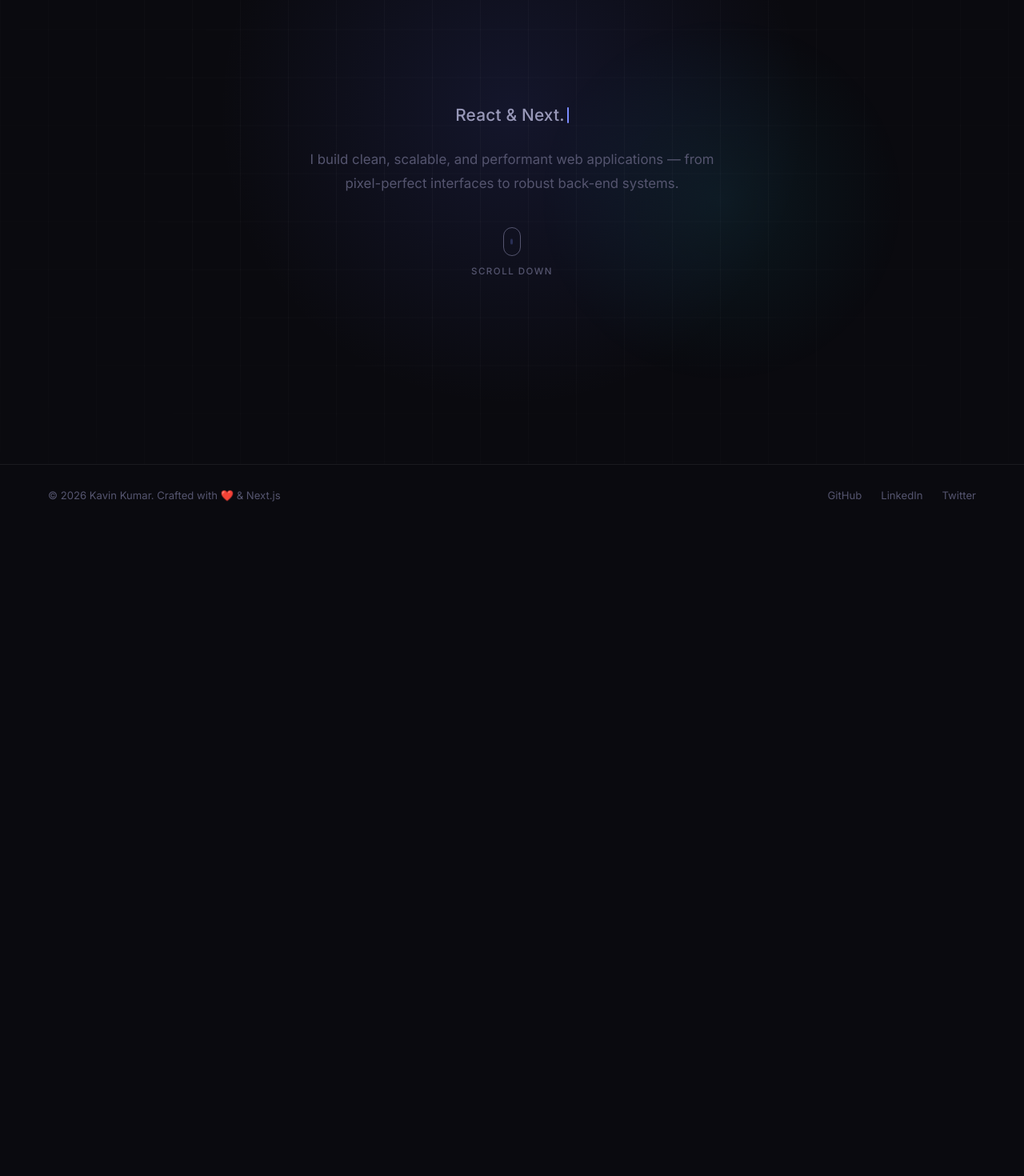
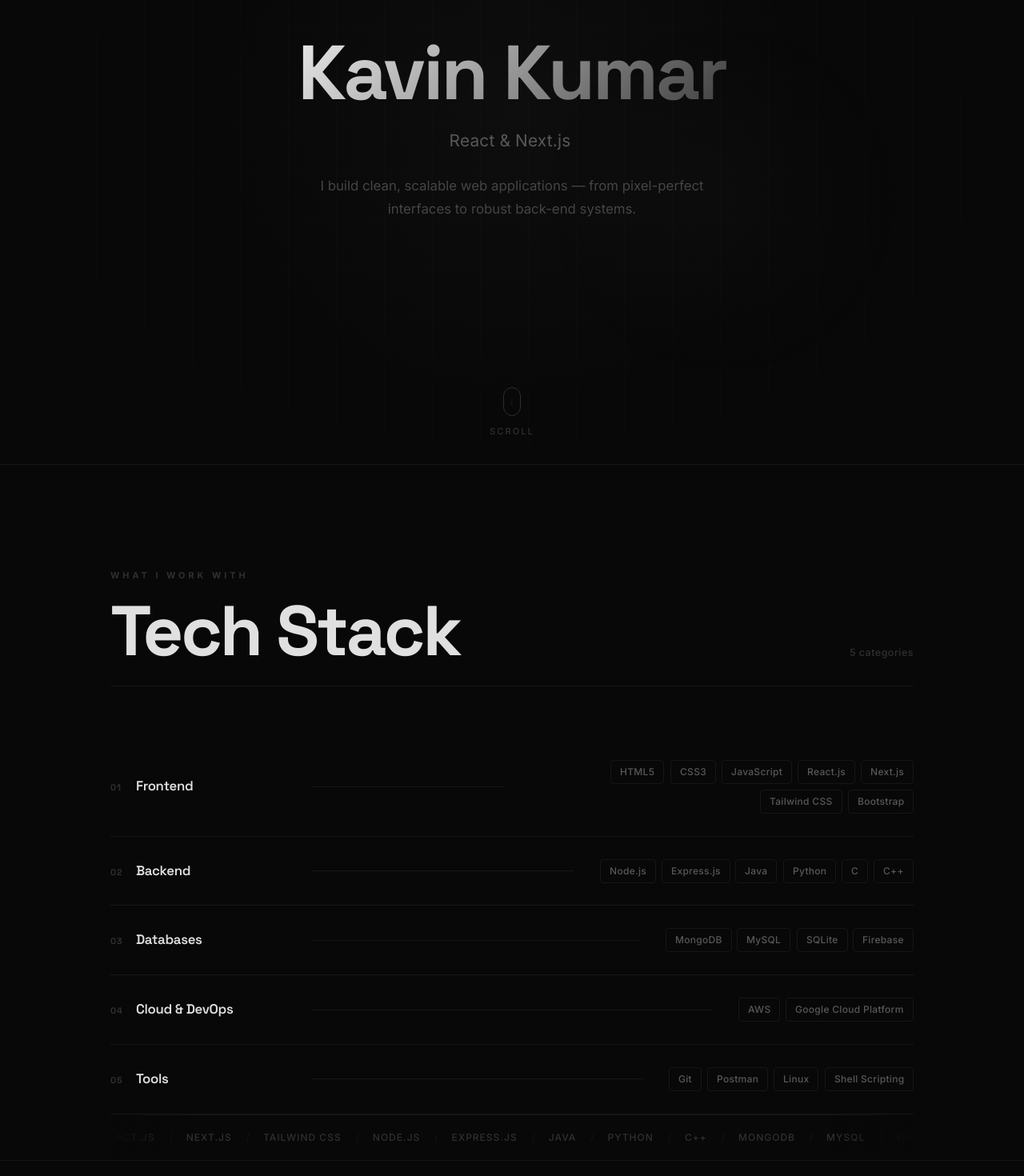
Before and after one commit to kavinkumar1603/portfolio, a Next.js app: page / in a window 1280 px wide. Shown: the part 220-1690 px from the top of the page at 80% size. Before the commit the page ends 879 px from the top, so only its background shows below. Built offline with nearby package versions, Linux system fonts and the light colour scheme.

Commit message:
feat: add TechStack component and integrate into Home page

```diff
--- a/app/components/HeroSection.tsx
+++ b/app/components/HeroSection.tsx
@@ -2,7 +2,12 @@
 
 import { useEffect, useState } from 'react';
 
-const roles = ['Full Stack Developer', 'React & Next.js Engineer', 'UI/UX Enthusiast', 'Problem Solver'];
+const roles = [
+  'Full Stack Developer',
+  'React & Next.js Engineer',
+  'UI / UX Enthusiast',
+  'Problem Solver',
+];
 
 export default function HeroSection() {
   const [roleIndex, setRoleIndex] = useState(0);
@@ -11,45 +16,38 @@ export default function HeroSection() {
 
   useEffect(() => {
     const current = roles[roleIndex];
-    let timeout: NodeJS.Timeout;
+    let t: NodeJS.Timeout;
 
     if (!deleting && displayed.length < current.length) {
-      timeout = setTimeout(() => setDisplayed(current.slice(0, displayed.length + 1)), 75);
+      t = setTimeout(() => setDisplayed(current.slice(0, displayed.length + 1)), 75);
     } else if (!deleting && displayed.length === current.length) {
-      timeout = setTimeout(() => setDeleting(true), 2200);
+      t = setTimeout(() => setDeleting(true), 2200);
     } else if (deleting && displayed.length > 0) {
-      timeout = setTimeout(() => setDisplayed(displayed.slice(0, -1)), 38);
-    } else if (deleting && displayed.length === 0) {
+      t = setTimeout(() => setDisplayed(displayed.slice(0, -1)), 38);
+    } else {
       setDeleting(false);
-      setRoleIndex((i) => (i + 1) % roles.length);
+      setRoleIndex(i => (i + 1) % roles.length);
     }
 
-    return () => clearTimeout(timeout);
+    return () => clearTimeout(t);
   }, [displayed, deleting, roleIndex]);
 
-  const scrollToEnd = () => {
-    const target = document.documentElement.scrollHeight - window.innerHeight;
-    const win = window as typeof window & { lenis?: { scrollTo: (target: number, opts?: object) => void } };
-
-    if (win.lenis) {
-      win.lenis.scrollTo(target, { offset: 0 });
-      return;
-    }
-
-    window.scrollTo({ top: target, behavior: 'smooth' });
+  const scrollDown = () => {
+    const win = window as typeof window & { lenis?: { scrollTo: (t: number) => void } };
+    const bottom = document.documentElement.scrollHeight - window.innerHeight;
+    if (win.lenis) win.lenis.scrollTo(bottom);
+    else window.scrollTo({ top: bottom, behavior: 'smooth' });
   };
 
   return (
     <section id="hero" className="hero-section">
 
-      {/* Grid lines background */}
-      <div className="hero-grid" />
+      <div className="hero-grid" aria-hidden="true" />
 
       <div className="hero-center">
-        {/* Name */}
-        <h1 className="hero-name">
-          Kavin Kumar
-        </h1>
+
+        {/* Name — static gradient, no animation */}
+        <h1 className="hero-name">Kavin Kumar</h1>
 
         {/* Typewriter role */}
         <div className="hero-role-wrap">
@@ -57,23 +55,27 @@ export default function HeroSection() {
           <span className="hero-cursor" />
         </div>
 
-        {/* Short bio */}
+        {/* Bio */}
         <p className="hero-bio">
-          I build clean, scalable, and performant web applications — from pixel-perfect interfaces
+          I build clean, scalable web applications — from pixel-perfect interfaces
           to robust back-end systems.
         </p>
 
+      </div>
 
+      {/* Scroll hint — pinned to bottom */}
+      <button
+        type="button"
+        className="scroll-hint"
+        onClick={scrollDown}
+        aria-label="Scroll down"
+      >
+        <div className="scroll-mouse">
+          <div className="scroll-wheel" />
+        </div>
+        <span>Scroll</span>
+      </button>
 
-        {/* Scroll hint */}
-        <button type="button" className="scroll-hint" onClick={scrollToEnd} aria-label="Scroll to the end of the page">
-          <div className="scroll-mouse">
-            <div className="scroll-wheel" />
-          </div>
-          <span>Scroll down</span>
-        </button>
-
-      </div>
     </section>
   );
 }
--- /dev/null
+++ b/app/components/TechStack.tsx
@@ -0,0 +1,124 @@
+'use client';
+
+import { useEffect, useRef, useState } from 'react';
+
+const stack = [
+  {
+    id: 'frontend',
+    category: 'Frontend',
+    items: ['HTML5', 'CSS3', 'JavaScript', 'React.js', 'Next.js', 'Tailwind CSS', 'Bootstrap'],
+  },
+  {
+    id: 'backend',
+    category: 'Backend',
+    items: ['Node.js', 'Express.js', 'Java', 'Python', 'C', 'C++'],
+  },
+  {
+    id: 'databases',
+    category: 'Databases',
+    items: ['MongoDB', 'MySQL', 'SQLite', 'Firebase'],
+  },
+  {
+    id: 'cloud',
+    category: 'Cloud & DevOps',
+    items: ['AWS', 'Google Cloud Platform'],
+  },
+  {
+    id: 'tools',
+    category: 'Tools',
+    items: ['Git', 'Postman', 'Linux', 'Shell Scripting'],
+  },
+];
+
+const marqueeItems = [
+  'HTML5', 'CSS3', 'JavaScript', 'React.js', 'Next.js', 'Tailwind CSS',
+  'Node.js', 'Express.js', 'Java', 'Python', 'C++', 'MongoDB',
+  'MySQL', 'Firebase', 'AWS', 'Google Cloud', 'Git', 'Postman', 'Linux',
+];
+
+export default function TechStack() {
+  const sectionRef = useRef<HTMLElement>(null);
+  const [visible, setVisible] = useState(false);
+  const [hovered, setHovered] = useState<string | null>(null);
+
+  useEffect(() => {
+    const observer = new IntersectionObserver(
+      ([entry]) => { if (entry.isIntersecting) setVisible(true); },
+      { threshold: 0.05 }
+    );
+    if (sectionRef.current) observer.observe(sectionRef.current);
+    return () => observer.disconnect();
+  }, []);
+
+  return (
+    <section id="stack" className="ts-section" ref={sectionRef}>
+      <div className="ts-inner">
+
+        {/* ── Top row: label + big title ── */}
+        <div className={`ts-top ${visible ? 'ts-visible' : ''}`}>
+          <span className="ts-super">What I work with</span>
+          <div className="ts-heading-row">
+            <h2 className="ts-heading">Tech Stack</h2>
+            <span className="ts-count">{stack.length} categories</span>
+          </div>
+          <div className="ts-top-line" />
+        </div>
+
+        {/* ── Category rows ── */}
+        <div
+          className="ts-rows"
+          onMouseLeave={() => setHovered(null)}
+        >
+          {stack.map((group, gi) => (
+            <div
+              key={group.id}
+              className={`ts-row ${visible ? 'ts-row-in' : ''} ${
+                hovered && hovered !== group.id ? 'ts-row-dim' : ''
+              }`}
+              style={{ animationDelay: `${0.15 + gi * 0.1}s` }}
+              onMouseEnter={() => setHovered(group.id)}
+            >
+              {/* left: index + category */}
+              <div className="ts-row-left">
+                <span className="ts-row-num">0{gi + 1}</span>
+                <span className="ts-row-cat">{group.category}</span>
+              </div>
+
+              {/* centre: animated line */}
+              <div className="ts-row-line-wrap">
+                <div className={`ts-row-line ${hovered === group.id ? 'ts-line-active' : ''}`} />
+              </div>
+
+              {/* right: tags */}
+              <div className="ts-row-right">
+                {group.items.map((item, ii) => (
+                  <span
+                    key={item}
+                    className={`ts-pill ${visible ? 'ts-pill-in' : ''}`}
+                    style={{ animationDelay: `${0.3 + gi * 0.1 + ii * 0.045}s` }}
+                  >
+                    {item}
+                  </span>
+                ))}
+              </div>
+            </div>
+          ))}
+        </div>
+
+        {/* ── Bottom marquee ── */}
+        <div className={`ts-ticker-wrap ${visible ? 'ts-visible' : ''}`} style={{ animationDelay: '0.8s' }}>
+          <div className="ts-ticker">
+            <div className="ts-ticker-track">
+              {[...marqueeItems, ...marqueeItems, ...marqueeItems].map((t, i) => (
+                <span key={i} className="ts-ticker-item">
+                  {t} <span className="ts-ticker-sep">/</span>
+                </span>
+              ))}
+            </div>
+          </div>
+        </div>
+
+      </div>
+    </section>
+  );
+}
--- a/app/globals.css
+++ b/app/globals.css
@@ -4,29 +4,27 @@
    DESIGN TOKENS
    ===================== */
 :root {
-  /* Background */
-  --bg:        #0a0a0f;
-  --bg-card:   #111118;
-  --bg-hover:  #16161f;
+  /* ── Backgrounds ── */
+  --bg:       #080808;
+  --bg-2:     #0e0e0e;
+  --bg-card:  #141414;
+  --bg-hover: #1a1a1a;
 
-  /* Brand / Accent — deep indigo + electric cyan */
-  --indigo:    #5b6cf9;
-  --indigo-lt: #7b8cff;
-  --cyan:      #22d3ee;
-  --cyan-lt:   #67e8f9;
+  /* ── Accent: pure grey scale ── */
+  --grey:     #606060;
+  --grey-lt:  #909090;
 
-  /* Text */
-  --text-1:    #f1f1f8;          /* headings */
-  --text-2:    #9898b8;          /* body      */
-  --text-3:    #55556f;          /* muted     */
+  /* ── Typography ── */
+  --text-1:  #e0e0e0;    /* headings — light grey      */
+  --text-2:  #585858;    /* body — mid grey            */
+  --text-3:  #303030;    /* muted — dark grey          */
 
-  /* Borders */
-  --border:    rgba(255,255,255,0.07);
-  --border-hl: rgba(91,108,249,0.35);
+  /* ── Borders ── */
+  --border:    rgba(255,255,255,0.06);
+  --border-hl: rgba(144,144,144,0.25);
 
-  /* Glow */
-  --glow-indigo: rgba(91,108,249,0.25);
-  --glow-cyan:   rgba(34,211,238,0.20);
+  /* ── Glow ── */
+  --glow: rgba(120,120,120,0.08);
 }
 
 /* =====================
@@ -141,7 +139,7 @@ body {
   font-size: 1.45rem;
   font-weight: 700;
   letter-spacing: -0.5px;
-  background: linear-gradient(120deg, var(--indigo-lt), var(--cyan));
+  background: linear-gradient(120deg, var(--grey-lt), var(--text-1));
   -webkit-background-clip: text;
   -webkit-text-fill-color: transparent;
   background-clip: text;
@@ -165,7 +163,7 @@ body {
   position: absolute;
   bottom: -3px; left: 0;
   width: 0; height: 1px;
-  background: linear-gradient(90deg, var(--indigo), var(--cyan));
+  background: var(--grey-lt);
   transition: width 0.3s ease;
 }
 
@@ -209,8 +207,8 @@ body {
   position: absolute;
   inset: 0;
   background-image:
-    linear-gradient(rgba(255,255,255,0.028) 1px, transparent 1px),
-    linear-gradient(90deg, rgba(255,255,255,0.028) 1px, transparent 1px);
+    linear-gradient(rgba(255,255,255,0.015) 1px, transparent 1px),
+    linear-gradient(90deg, rgba(255,255,255,0.015) 1px, transparent 1px);
   background-size: 60px 60px;
   mask-image: radial-gradient(ellipse 80% 80% at 50% 50%, black 30%, transparent 100%);
   animation: grid-drift 20s linear infinite alternate;
@@ -223,7 +221,7 @@ body {
   position: absolute;
   width: 800px; height: 800px;
   border-radius: 50%;
-  background: radial-gradient(circle, rgba(91,108,249,0.12) 0%, transparent 65%);
+  background: radial-gradient(circle, rgba(120,120,120,0.05) 0%, transparent 65%);
   top: 50%; left: 50%;
   transform: translate(-50%, -55%);
   pointer-events: none;
@@ -234,7 +232,7 @@ body {
   position: absolute;
   width: 500px; height: 500px;
   border-radius: 50%;
-  background: radial-gradient(circle, rgba(34,211,238,0.07) 0%, transparent 65%);
+  background: radial-gradient(circle, rgba(120,120,120,0.03) 0%, transparent 65%);
   bottom: 10%; right: 10%;
   pointer-events: none;
 }
@@ -252,31 +250,6 @@ body {
   width: 100%;
 }
 
-/* -- Badge -- */
-.hero-badge {
-  display: inline-flex;
-  align-items: center;
-  gap: 9px;
-  background: rgba(34,211,238,0.06);
-  border: 1px solid rgba(34,211,238,0.18);
-  color: var(--cyan);
-  padding: 7px 18px;
-  border-radius: 99px;
-  font-size: 0.78rem;
-  font-weight: 600;
-  letter-spacing: 0.4px;
-  margin-bottom: 32px;
-  animation: fadeUp 0.6s ease both;
-}
-
-.badge-pulse {
-  width: 7px; height: 7px;
-  border-radius: 50%;
-  background: var(--cyan);
-  animation: pulse-dot 2s ease-in-out infinite;
-  flex-shrink: 0;
-}
-
 /* -- Name -- */
 .hero-name {
   font-family: var(--font-space-grotesk), 'Space Grotesk', sans-serif;
@@ -286,14 +259,19 @@ body {
   line-height: 1;
   margin-bottom: 20px;
 
-  /* Refined gradient: indigo → lighter indigo → white hint */
-  background-size: 200% auto;
+  /* Pure grey gradient: near-white → mid grey → dark grey */
+  background: linear-gradient(
+    135deg,
+    #e8e8e8 0%,
+    #a8a8a8 40%,
+    #686868 75%,
+    #404040 100%
+  );
   -webkit-background-clip: text;
   -webkit-text-fill-color: transparent;
   background-clip: text;
 }
 
-/* -- Role typewriter -- */
 .hero-role-wrap {
   display: flex;
   align-items: center;
@@ -306,7 +284,7 @@ body {
 
 .hero-role-text {
   font-size: clamp(1rem, 2.5vw, 1.3rem);
-  font-weight: 500;
+  font-weight: 400;
   color: var(--text-2);
   letter-spacing: 0.2px;
 }
@@ -315,7 +293,7 @@ body {
   display: inline-block;
   width: 2px;
   height: 1.25em;
-  background: var(--indigo-lt);
+  background: var(--grey-lt);
   margin-left: 3px;
   vertical-align: middle;
   border-radius: 1px;
@@ -325,123 +303,41 @@ body {
 /* -- Bio -- */
 .hero-bio {
   font-size: clamp(0.9rem, 1.8vw, 1.05rem);
-  color: var(--text-3);
+  color: #454545;
   line-height: 1.75;
   max-width: 540px;
   margin-bottom: 40px;
   animation: fadeUp 0.7s ease 0.3s both;
 }
 
-/* -- CTAs -- */
-.hero-ctas {
-  display: flex;
-  gap: 14px;
-  flex-wrap: wrap;
-  justify-content: center;
-  margin-bottom: 36px;
-  animation: fadeUp 0.7s ease 0.4s both;
-}
 
-.cta-primary {
-  display: inline-flex;
-  align-items: center;
-  gap: 8px;
-  background: linear-gradient(135deg, var(--indigo) 0%, var(--indigo-lt) 100%);
-  color: #fff;
-  padding: 13px 28px;
-  border-radius: 10px;
-  font-weight: 600;
-  font-size: 0.92rem;
-  border: none;
-  cursor: pointer;
-  transition: all 0.25s ease;
-  box-shadow: 0 4px 28px var(--glow-indigo);
-  letter-spacing: 0.1px;
-}
-
-.cta-primary svg {
-  transition: transform 0.25s ease;
-}
-
-.cta-primary:hover {
-  transform: translateY(-2px);
-  box-shadow: 0 8px 36px rgba(91,108,249,0.4);
-}
-
-.cta-primary:hover svg {
-  transform: translateX(4px);
-}
-
-.cta-outline {
-  display: inline-flex;
-  align-items: center;
-  gap: 8px;
-  background: transparent;
-  color: var(--text-2);
-  padding: 13px 28px;
-  border-radius: 10px;
-  font-weight: 500;
-  font-size: 0.92rem;
-  border: 1px solid var(--border);
-  cursor: pointer;
-  transition: all 0.25s ease;
-  letter-spacing: 0.1px;
-}
-
-.cta-outline:hover {
-  border-color: var(--border-hl);
-  color: var(--text-1);
-  background: rgba(91,108,249,0.06);
-  transform: translateY(-2px);
-}
-
-/* -- Social Links -- */
-.hero-socials {
-  display: flex;
-  align-items: center;
-  gap: 20px;
-  margin-bottom: 56px;
-  animation: fadeUp 0.7s ease 0.5s both;
-}
-
-.hero-social-link {
-  color: var(--text-3);
-  text-decoration: none;
-  transition: color 0.25s, transform 0.25s;
-  display: flex;
-  align-items: center;
-}
-
-.hero-social-link:hover {
-  color: var(--indigo-lt);
-  transform: translateY(-2px);
-}
-
-.social-divider {
-  width: 1px;
-  height: 18px;
-  background: var(--border);
-  display: block;
-}
-
-/* -- Scroll hint -- */
+/* -- Scroll hint -- pinned to hero bottom center -- */
 .scroll-hint {
-  appearance: none;
-  background: transparent;
-  border: 0;
-  padding: 0;
+  position: absolute;
+  bottom: 32px;
+  left: 50%;
+  transform: translateX(-50%);
   display: flex;
   flex-direction: column;
   align-items: center;
   gap: 10px;
-  animation: fadeIn 1s ease 1s both;
+  animation: fadeIn 1s ease 1.2s both;
   color: var(--text-3);
-  font-size: 0.72rem;
+  font-size: 0.7rem;
   font-weight: 500;
-  letter-spacing: 1.5px;
+  letter-spacing: 2px;
   text-transform: uppercase;
+  white-space: nowrap;
+  background: transparent;
+  border: none;
+  padding: 0;
   cursor: pointer;
+  font-family: inherit;
+  transition: color 0.25s;
+  z-index: 2;
 }
+
+.scroll-hint:hover { color: var(--grey-lt); }
 
 .scroll-mouse {
   width: 22px; height: 36px;
@@ -455,7 +351,7 @@ body {
 
 .scroll-wheel {
   width: 3px; height: 7px;
-  background: var(--indigo-lt);
+  background: var(--grey-lt);
   border-radius: 99px;
   animation: scroll-wheel 1.5s ease-in-out infinite;
 }
@@ -539,3 +435,285 @@ body {
   .nav-links li:not(:last-child) { display: none; }
   .footer-inner { flex-direction: column; gap: 14px; text-align: center; }
 }
+
+/* ================================================
+   TECH STACK — magazine typographic style
+   ================================================ */
+
+@keyframes ts-fade-up {
+  from { opacity: 0; transform: translateY(28px); }
+  to   { opacity: 1; transform: translateY(0); }
+}
+
+@keyframes ts-row-slide {
+  from { opacity: 0; transform: translateX(-16px); }
+  to   { opacity: 1; transform: translateX(0); }
+}
+
+@keyframes ts-pill-pop {
+  0%   { opacity: 0; transform: scale(0.75); }
+  65%  { transform: scale(1.06); }
+  100% { opacity: 1; transform: scale(1); }
+}
+
+@keyframes ts-line-grow {
+  from { transform: scaleX(0); }
+  to   { transform: scaleX(1); }
+}
+
+@keyframes ts-ticker-scroll {
+  from { transform: translateX(0); }
+  to   { transform: translateX(-33.333%); }
+}
+
+/* ── Visibility helper ── */
+.ts-visible {
+  animation: ts-fade-up 0.7s ease forwards !important;
+}
+
+/* ── Section shell ── */
+.ts-section {
+  padding: 130px 0 0;
+  border-top: 1px solid var(--border);
+  position: relative;
+  overflow: hidden;
+}
+
+.ts-inner {
+  max-width: 1100px;
+  margin: 0 auto;
+  padding: 0 48px;
+}
+
+/* ── Top header ── */
+.ts-top {
+  opacity: 0;
+  margin-bottom: 64px;
+}
+
+.ts-super {
+  display: block;
+  font-size: 0.68rem;
+  font-weight: 700;
+  letter-spacing: 4px;
+  text-transform: uppercase;
+  color: var(--text-3);
+  margin-bottom: 16px;
+}
+
+.ts-heading-row {
+  display: flex;
+  align-items: baseline;
+  justify-content: space-between;
+  margin-bottom: 24px;
+}
+
+.ts-heading {
+  font-family: var(--font-space-grotesk), 'Space Grotesk', sans-serif;
+  font-size: clamp(3rem, 7vw, 5.5rem);
+  font-weight: 700;
+  letter-spacing: -3px;
+  line-height: 1;
+  color: var(--text-1);
+}
+
+.ts-count {
+  font-size: 0.78rem;
+  color: var(--text-3);
+  font-weight: 500;
+  letter-spacing: 0.5px;
+  align-self: flex-end;
+  margin-bottom: 6px;
+}
+
+.ts-top-line {
+  width: 100%;
+  height: 1px;
+  background: var(--border);
+}
+
+/* ── Rows ── */
+.ts-rows {
+  display: flex;
+  flex-direction: column;
+}
+
+.ts-row {
+  display: grid;
+  grid-template-columns: 220px 1fr auto;
+  align-items: center;
+  gap: 32px;
+  padding: 28px 0;
+  border-bottom: 1px solid var(--border);
+  opacity: 0;
+  cursor: default;
+  transition: opacity 0.3s ease;
+}
+
+.ts-row.ts-row-in {
+  animation: ts-row-slide 0.55s ease forwards;
+}
+
+/* spotlight: dim non-hovered rows */
+.ts-row.ts-row-dim {
+  opacity: 0.25 !important;
+}
+
+/* ── Row left: number + category ── */
+.ts-row-left {
+  display: flex;
+  align-items: baseline;
+  gap: 14px;
+  flex-shrink: 0;
+}
+
+.ts-row-num {
+  font-family: var(--font-space-grotesk), 'Space Grotesk', sans-serif;
+  font-size: 0.68rem;
+  font-weight: 700;
+  color: var(--text-3);
+  letter-spacing: 1px;
+  min-width: 18px;
+}
+
+.ts-row-cat {
+  font-family: var(--font-space-grotesk), 'Space Grotesk', sans-serif;
+  font-size: 1.05rem;
+  font-weight: 600;
+  color: var(--text-1);
+  letter-spacing: -0.3px;
+  white-space: nowrap;
+  transition: color 0.25s;
+}
+
+.ts-row:hover .ts-row-cat {
+  color: var(--grey-lt);
+}
+
+/* ── Centre: animated line ── */
+.ts-row-line-wrap {
+  flex: 1;
+  min-width: 0;
+  overflow: hidden;
+}
+
+.ts-row-line {
+  width: 100%;
+  height: 1px;
+  background: var(--border);
+  transform-origin: left;
+  transition: background 0.4s ease;
+}
+
+.ts-row-line.ts-line-active {
+  background: linear-gradient(90deg, var(--grey), transparent);
+  animation: ts-line-grow 0.5s ease forwards;
+}
+
+/* ── Row right: pills ── */
+.ts-row-right {
+  display: flex;
+  flex-wrap: wrap;
+  gap: 7px;
+  justify-content: flex-end;
+  max-width: 480px;
+}
+
+.ts-pill {
+  display: inline-block;
+  font-size: 0.75rem;
+  font-weight: 500;
+  color: var(--text-2);
+  border: 1px solid var(--border);
+  border-radius: 4px;
+  padding: 4px 11px;
+  letter-spacing: 0.3px;
+  opacity: 0;
+  cursor: default;
+  transition: border-color 0.25s ease, color 0.25s ease, background 0.25s ease;
+}
+
+.ts-pill.ts-pill-in {
+  animation: ts-pill-pop 0.4s cubic-bezier(0.34, 1.56, 0.64, 1) forwards;
+}
+
+.ts-row:hover .ts-pill {
+  border-color: rgba(144,144,144,0.3);
+  color: var(--text-1);
+}
+
+.ts-pill:hover {
+  background: rgba(255,255,255,0.04);
+  border-color: var(--border-hl) !important;
+  color: var(--grey-lt) !important;
+}
+
+/* ── Bottom ticker ── */
+.ts-ticker-wrap {
+  margin-top: 0;
+  opacity: 0;
+  position: relative;
+}
+
+.ts-ticker-wrap::before,
+.ts-ticker-wrap::after {
+  content: '';
+  position: absolute;
+  top: 0; bottom: 0;
+  width: 100px;
+  z-index: 2;
+  pointer-events: none;
+}
+.ts-ticker-wrap::before { left: 0; background: linear-gradient(90deg, var(--bg), transparent); }
+.ts-ticker-wrap::after  { right: 0; background: linear-gradient(-90deg, var(--bg), transparent); }
+
+.ts-ticker {
+  overflow: hidden;
+  border-top: 1px solid var(--border);
+  padding: 18px 0;
+}
+
+.ts-ticker-track {
+  display: flex;
+  width: max-content;
+  animation: ts-ticker-scroll 35s linear infinite;
+}
+
+.ts-ticker-track:hover { animation-play-state: paused; }
+
+.ts-ticker-item {
+  display: inline-flex;
+  align-items: center;
+  gap: 18px;
+  padding: 0 8px;
+  font-size: 0.75rem;
+  font-weight: 500;
+  color: var(--text-3);
+  white-space: nowrap;
+  letter-spacing: 1px;
+  text-transform: uppercase;
+  transition: color 0.25s;
+}
+
+.ts-ticker-item:hover { color: var(--text-1); }
+
+.ts-ticker-sep {
+  color: var(--text-3);
+  font-weight: 300;
+  opacity: 0.4;
+}
+
+/* ── Responsive ── */
+@media (max-width: 860px) {
+  .ts-row { grid-template-columns: 160px 1fr; }
+  .ts-row-line-wrap { display: none; }
+  .ts-row-right { justify-content: flex-start; }
+}
+
+@media (max-width: 560px) {
+  .ts-inner { padding: 0 24px; }
+  .ts-row { grid-template-columns: 1fr; gap: 14px; }
+  .ts-row-line-wrap { display: none; }
+  .ts-row-right { justify-content: flex-start; }
+  .ts-heading { letter-spacing: -2px; }
+}
--- a/app/page.tsx
+++ b/app/page.tsx
@@ -1,10 +1,12 @@
 import HeroSection from "./components/HeroSection";
+import TechStack from "./components/TechStack";
 
 export default function Home() {
   return (
     <>
       <main>
         <HeroSection />
+        <TechStack />
       </main>
 
       <footer className="footer">
```
